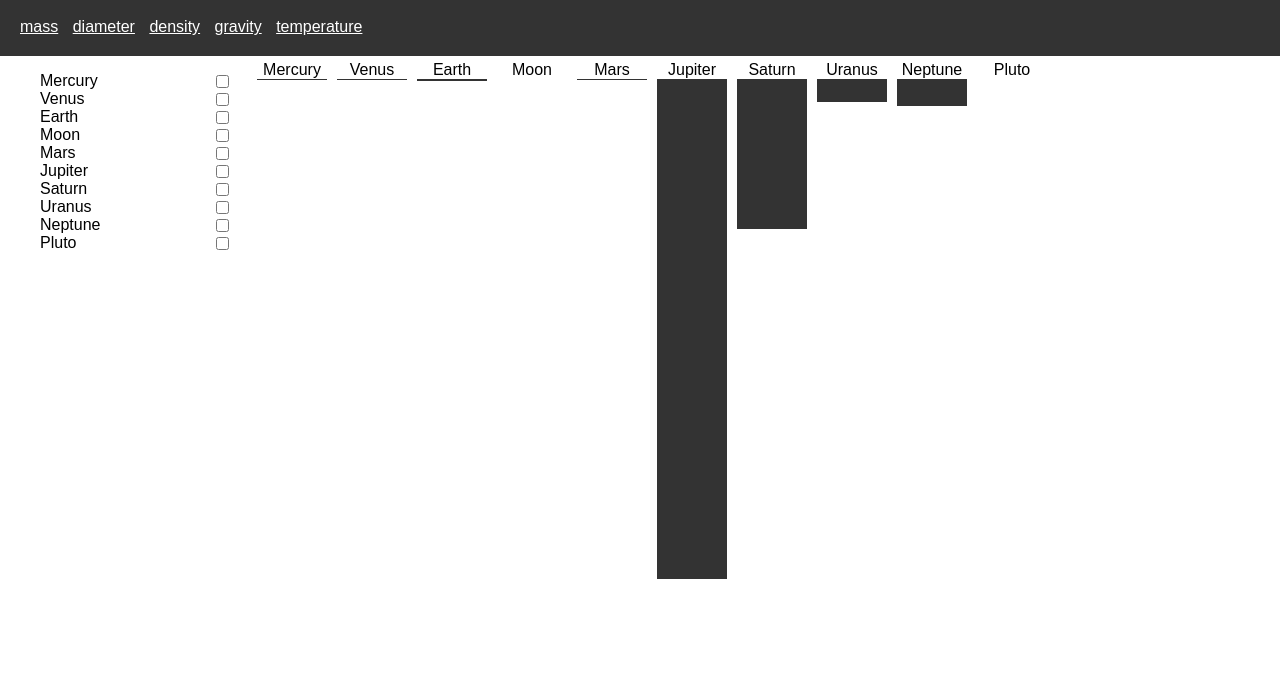
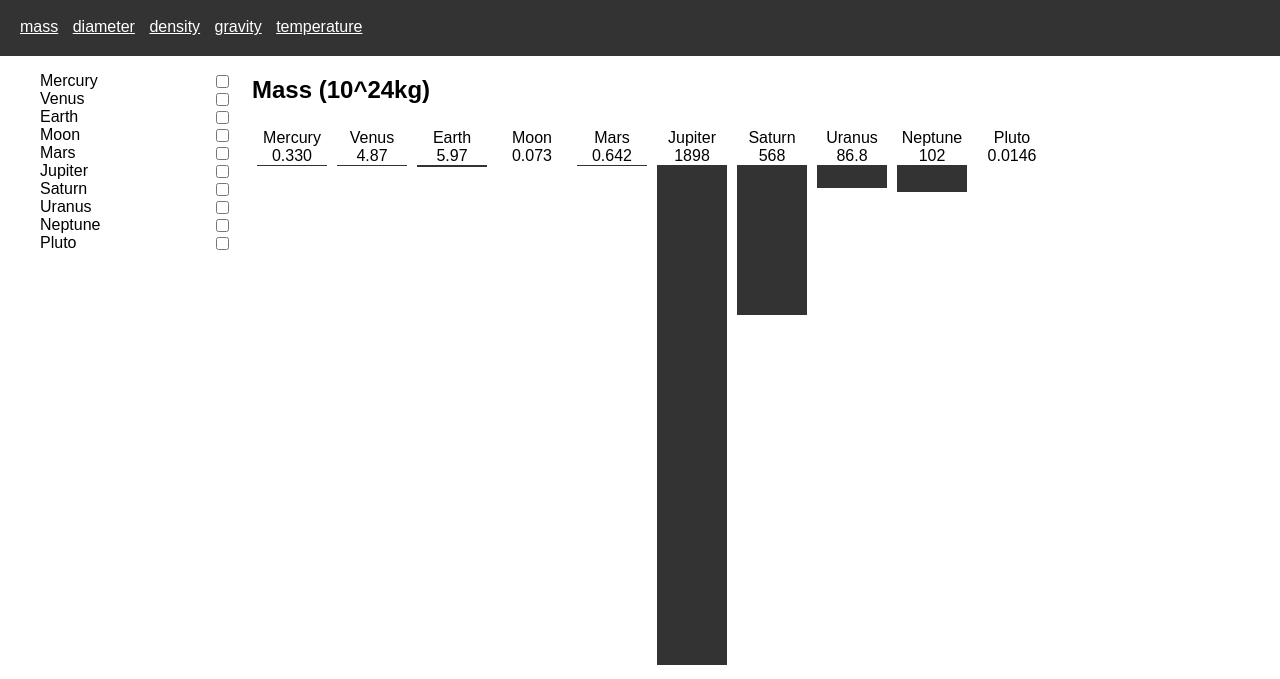
Before and after one commit to Neverbalnost/solarStuff, a plain HTML site: page index.html in a window 1280 px wide. Shown: the part 121-800 px from the top of the page. Drawn offline with nearby package versions, Linux system fonts and the light colour scheme; some packages are replaced by stand-ins of ours.

Commit message:
more data

```diff
--- a/mass.html
+++ b/mass.html
@@ -1,4 +1,6 @@
+<h2>{{planets[0].mass.label}}</h2>
 <div class="column" ng-repeat="planet in planets | filter:planetFilter">
     <label>{{planet.name.value}}</label>
+	<label>{{planet.mass.value}}</label>
     <div class="cube" style="height: {{planet.mass.height}}%"></div>
 </div>
--- a/scripts/controller.js
+++ b/scripts/controller.js
@@ -33,7 +33,7 @@ solarController.controller('diagram', function ($scope, $http) {
             for (var i = 0; i < response.data.col[0].v.length; i++) {
                 var planet = {
                     name: {value: response.data.col[0].v[i], label: response.data.col[0].col.label},
-                    mass: {value: response.data.col[1].v[i], height: response.data.col[1].p[i],  abel: response.data.col[1].col.label},
+                    mass: {value: response.data.col[1].v[i], height: response.data.col[1].p[i],  label: response.data.col[1].col.label},
                     diameter: {value: response.data.col[2].v[i], height: response.data.col[2].p[i],  label: response.data.col[2].col.label},
                     density: {value: response.data.col[3].v[i], height: response.data.col[3].p[i],  label: response.data.col[3].col.label},
                     gravity: {value: response.data.col[4].v[i], height: response.data.col[4].p[i],  label: response.data.col[4].col.label},
```
Also changed, not shown: density.html (+1 -0 lines), diameter.html (+1 -0 lines), gravity.html (+1 -0 lines), temperature.html (+1 -0 lines).
